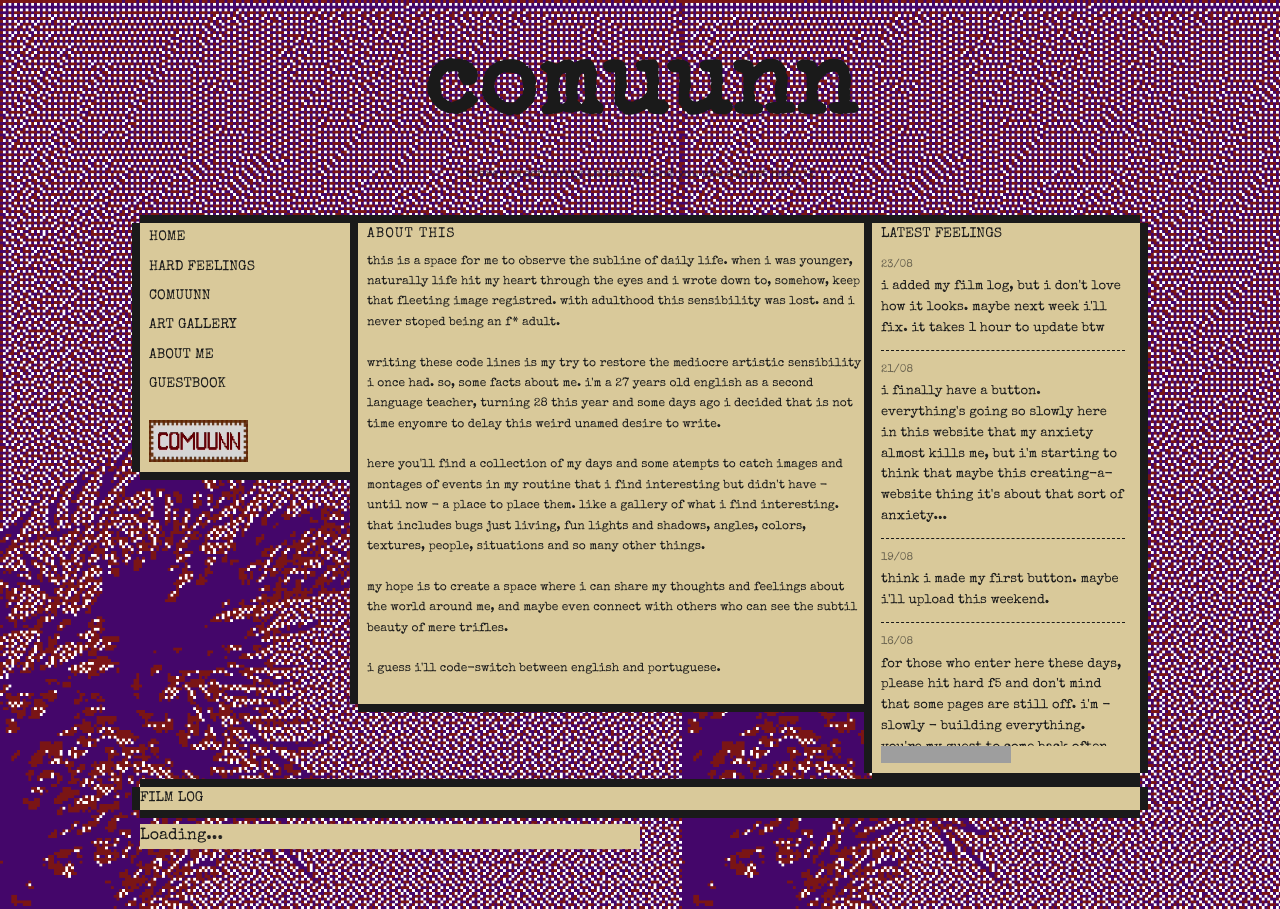
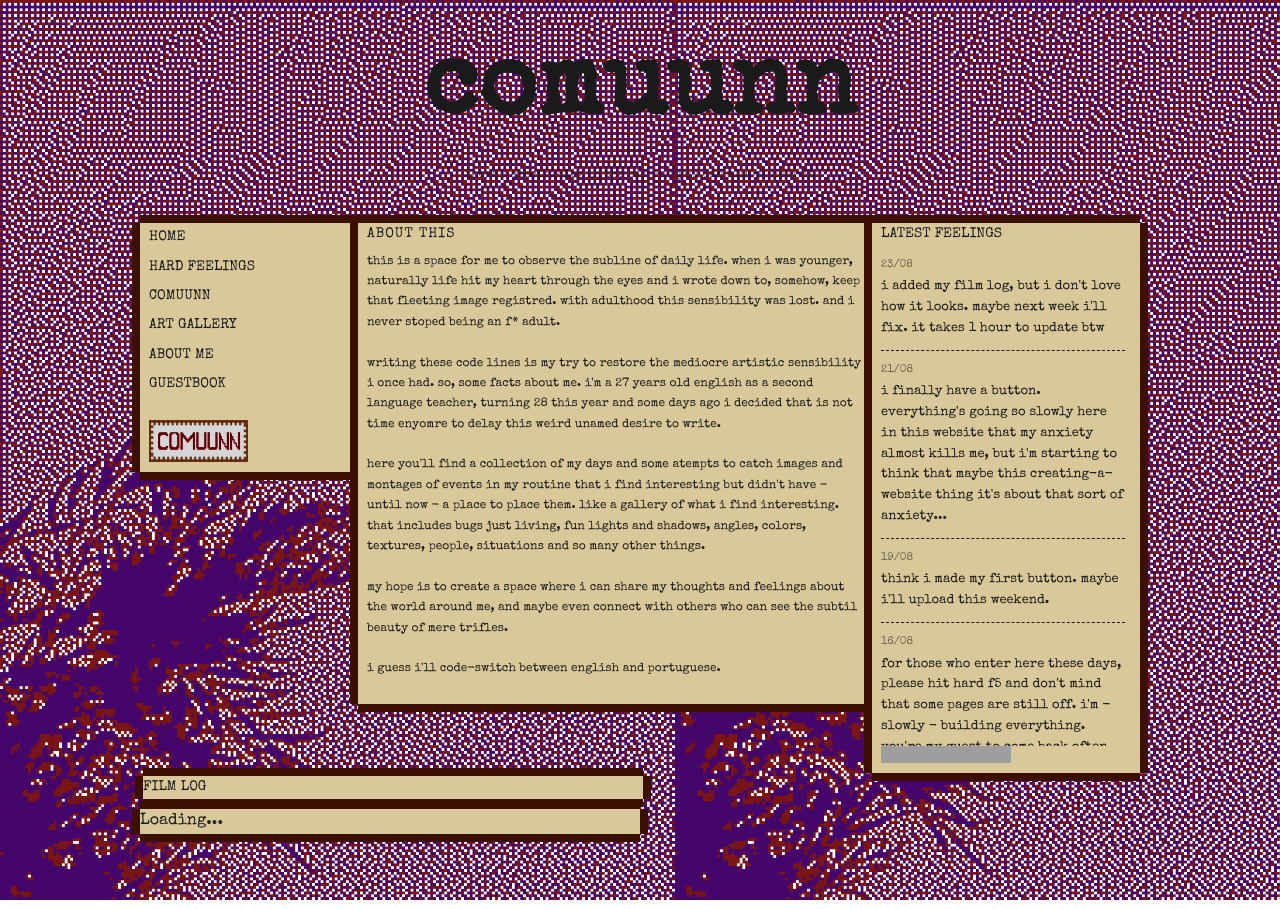
Before and after one commit to guiolhermer/comuunn, a Jekyll site: the page built from index.html, in a window 1280 px wide. Built offline with Jekyll 4.4.1, drawn with Linux system fonts in a browser that asks for light colours; grey boxes are pictures that could not be loaded.

Commit message:
add marrom-vermelho color variable and update box shadows for hover effects and letterboxd embed wrapper

```diff
--- a/assets/style.css
+++ b/assets/style.css
@@ -3,6 +3,7 @@
   --paper: #e6e1d3;
   --paper-dark: #d9c99a;
   --ink: #1a1a1a;
+  --marrom-vermelho: #3c1000;
   --card-bg: #fdf8ec;
   --red: #c0392b;
   --blue: #2a5db0;
@@ -80,10 +81,10 @@ a:hover {
   padding: 0 9px;
   background-color: var(--paper-dark);
   box-shadow:
-    8px 0 0 0 var(--ink),
-    -8px 0 0 0 var(--ink),
-    0 8px 0 0 var(--ink),
-    0 -8px 0 0 var(--ink);
+    8px 0 0 0 var(--marrom-vermelho),
+    -8px 0 0 0 var(--marrom-vermelho),
+    0 8px 0 0 var(--marrom-vermelho),
+    0 -8px 0 0 var(--marrom-vermelho);
 }
 
 .coluna-navegacao {
@@ -248,19 +249,25 @@ a:hover {
 #letterboxd-embed-wrapper-tc {
   margin-top: 10px;
   background-color: var(--paper-dark);
+  box-shadow:
+    8px 0 0 0 var(--marrom-vermelho),
+    -8px 0 0 0 var(--marrom-vermelho),
+    0 8px 0 0 var(--marrom-vermelho),
+    0 -8px 0 0 var(--marrom-vermelho);
 }
 
 .letterboxdtitulo {
   font-size: 14px;
+  width: 500px;
   text-transform: uppercase;
-  margin: 3 3 3 3;
+  margin: 3px;
   font-weight: normal;
   background-color: var(--paper-dark);
   box-shadow:
-    8px 0 0 0 var(--ink),
-    -8px 0 0 0 var(--ink),
-    0 8px 0 0 var(--ink),
-    0 -8px 0 0 var(--ink);
+    8px 0 0 0 var(--marrom-vermelho),
+    -8px 0 0 0 var(--marrom-vermelho),
+    0 8px 0 0 var(--marrom-vermelho),
+    0 -8px 0 0 var(--marrom-vermelho);
 }
 
 #letterboxd-embed-wrapper-tc {
```
